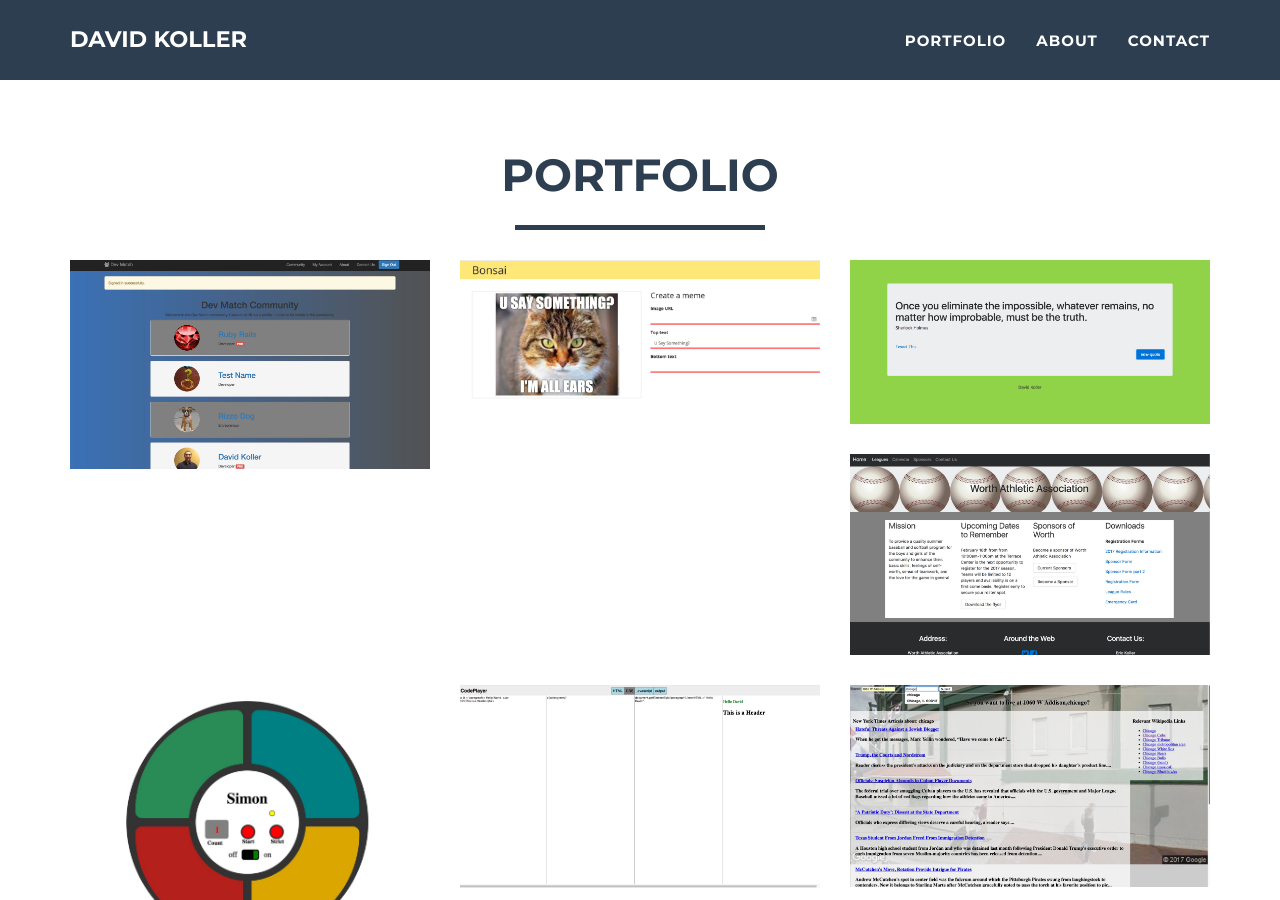
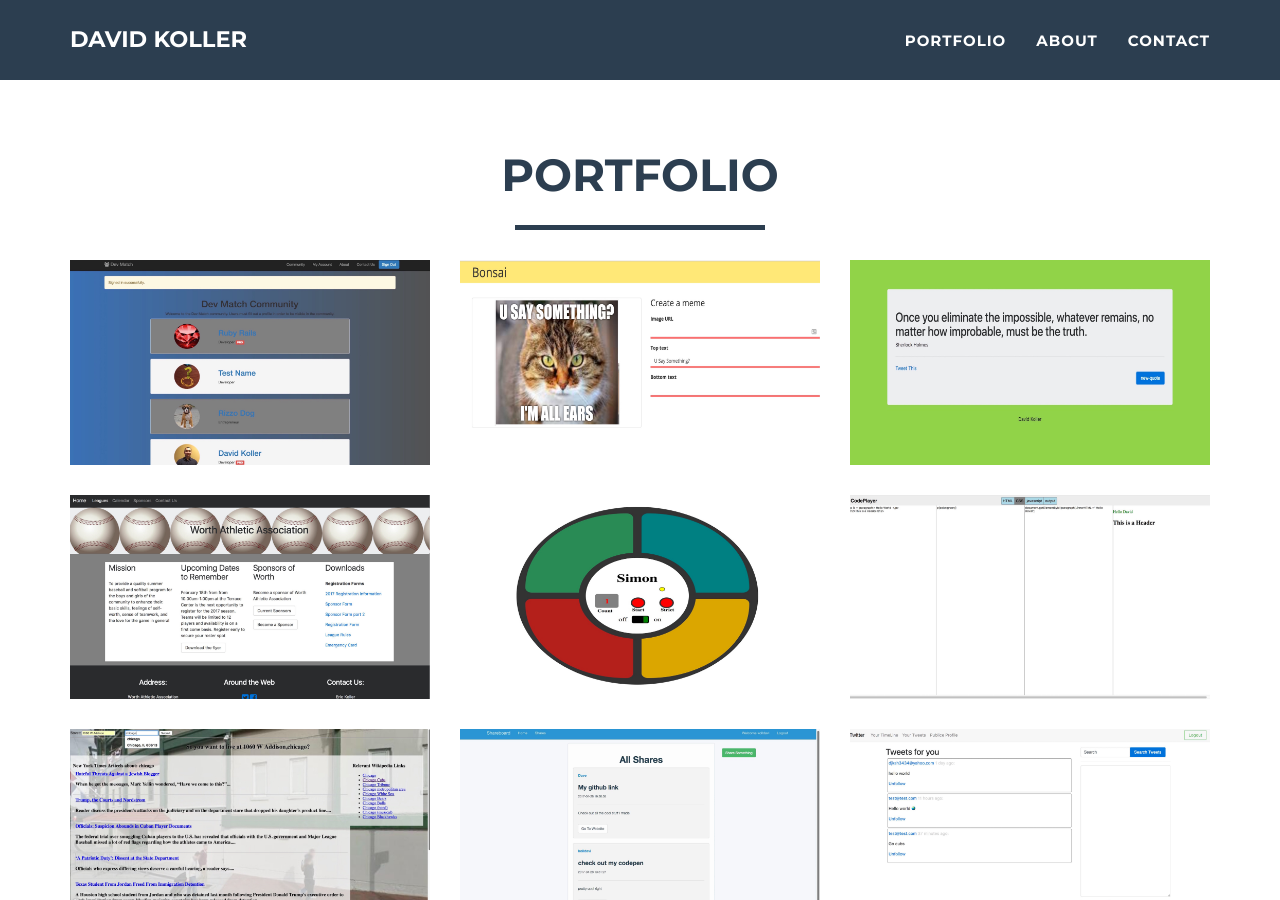
Before and after one commit to kolldavi/kolldavi.github.io, a Jekyll site: the page built from index.html, in a window 1280 px wide and 900 px high, scrolled down 569 px. Built offline with Jekyll 4.4.1, drawn with Linux system fonts in a browser that asks for light colours; nearby versions of some CDN libraries; library files that are not in the unit come from our copies.

Commit message:
changed size of imgs and added meta viewport

```diff
--- a/_includes/head.html
+++ b/_includes/head.html
@@ -2,7 +2,7 @@
     <meta charset="utf-8">
     <meta http-equiv="X-UA-Compatible" content="IE=edge">
     <title>{% if page.title %}{{ page.title }}{% else %}{{ site.title }}{% endif %}</title>
-    <meta name="viewport" content="width=device-width">
+    <meta name="viewport" content="width=device-width, initial-scale=1">
     <meta name="description" content="{{ site.description }}">
     {% if site.meta_author %}<meta name="author" content="{{ site.meta_author }}">{% endif %}
     <link rel="canonical" href="{{ page.url | replace:'index.html','' | prepend: site.url }}">
```
Also changed, not shown: img/portfolio/ScreenShotJsBinClone.jpg, img/portfolio/ScreenShotMemeGenerator1.jpg, img/portfolio/ScreenShotSimon.jpg, img/portfolio/ScreenShotTwitterClone.jpg, img/portfolio/devMatch.jpg, img/portfolio/minicourseajaxprojectScreenShot.jpg, img/portfolio/quoteGeneratorScreenShot.jpg, img/portfolio/shareScreenShot.jpg, img/portfolio/worthWebsiteScreenShot.jpg, 1 other file.
